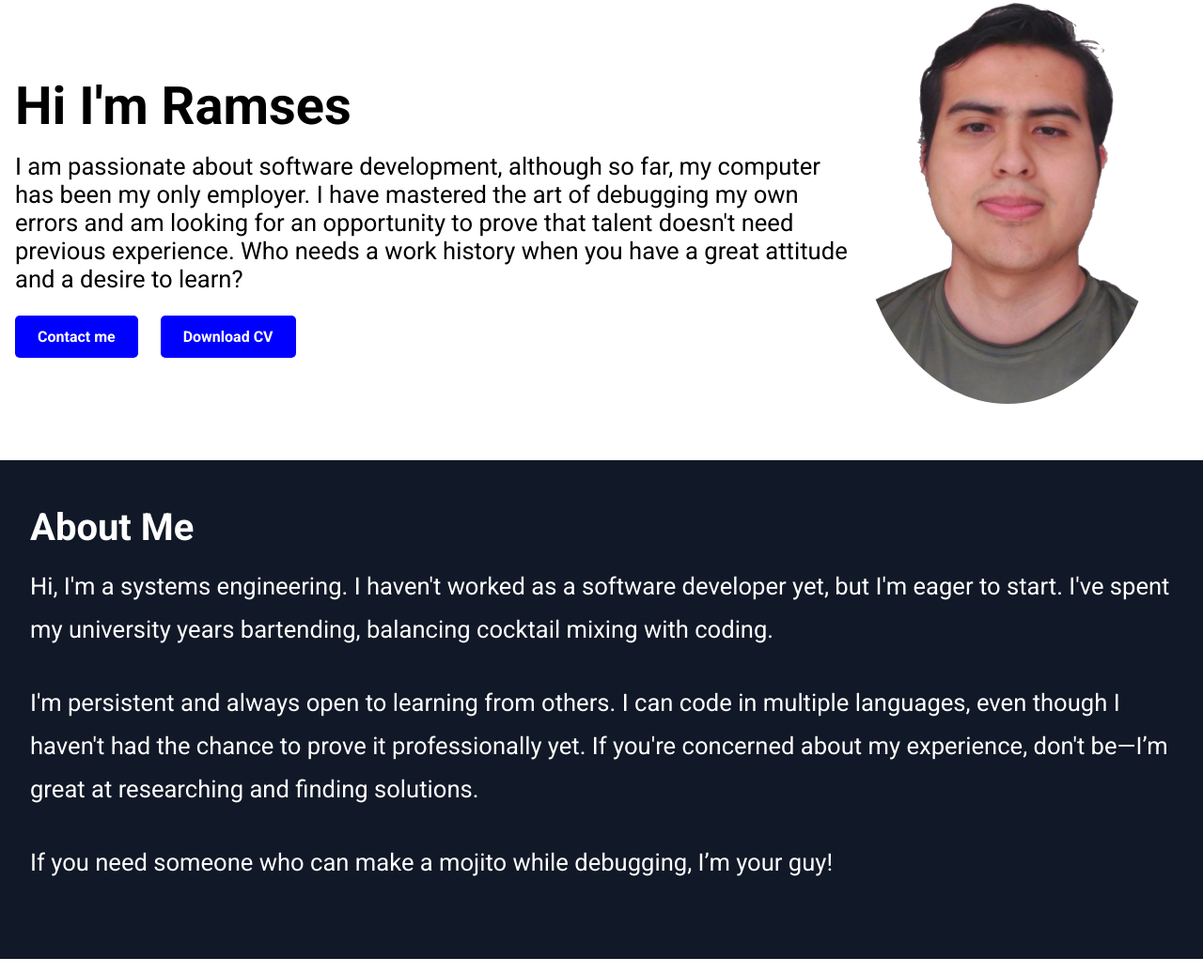
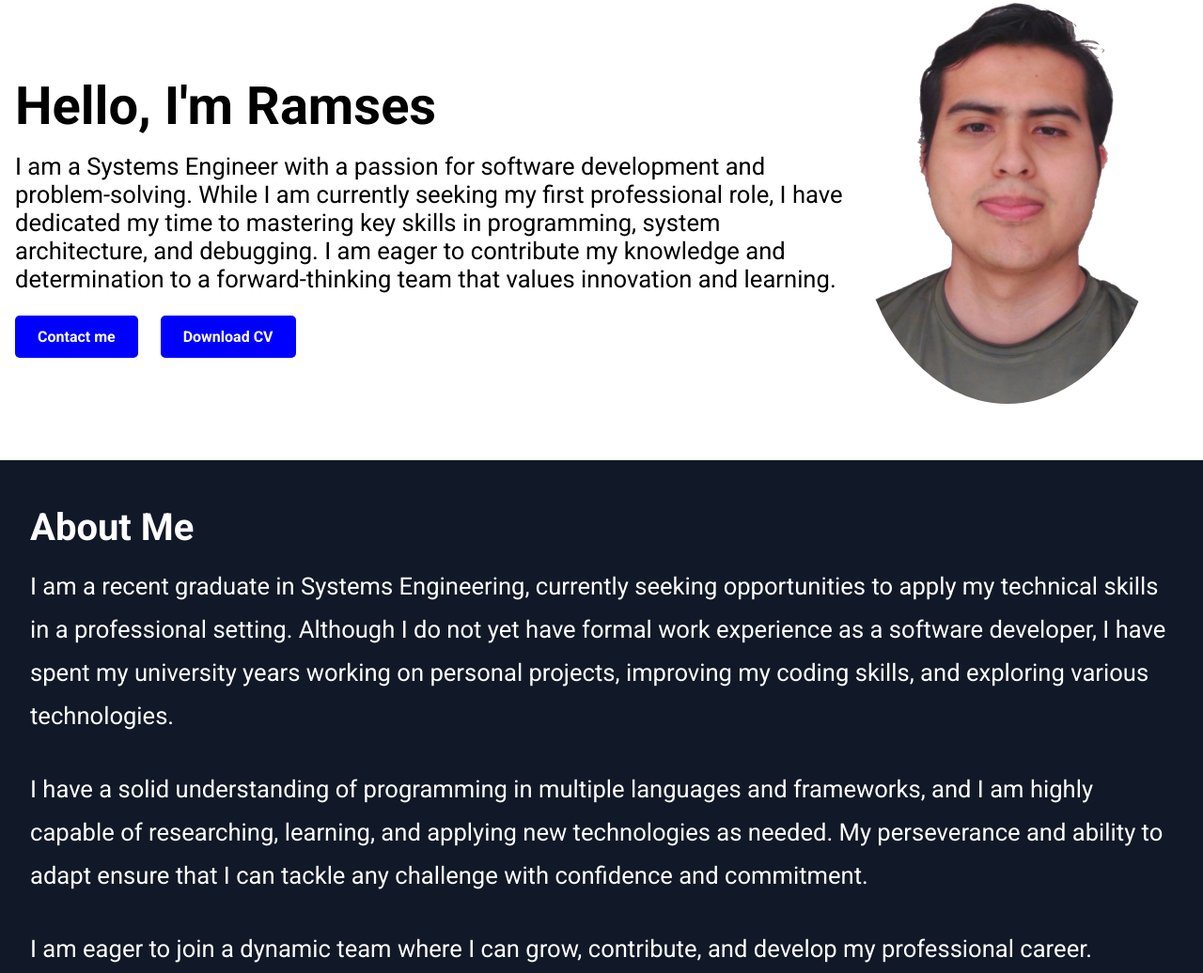
Before and after one commit to happodaikarin/Portfolio, a plain HTML site: page index.html in a window 1280 px wide. Shown: the part 129-1165 px from the top of the page at 94% size. Drawn offline with nearby package versions, Linux system fonts and the light colour scheme.

Commit message:
update description

```diff
--- a/index.html
+++ b/index.html
@@ -57,13 +57,11 @@
             <img src="images/porfile.png" alt="Profile image">
         </div>
 
+
     <div class="container-description-home">
-            <h1>Hi I'm Ramses</h1>
+        <h1>Hello, I'm Ramses</h1>
         <p>
-                I am passionate about software development, although so far, my computer has been my only employer.
-                I have mastered the art of debugging my own errors and am looking for an opportunity to prove that
-                talent doesn't need previous experience. Who needs a work history when you have a great attitude and a
-                desire to learn?
+            I am a Systems Engineer with a passion for software development and problem-solving. While I am currently seeking my first professional role, I have dedicated my time to mastering key skills in programming, system architecture, and debugging. I am eager to contribute my knowledge and determination to a forward-thinking team that values innovation and learning.
         </p>
 
         <div class="home-buttons-container">
@@ -73,28 +71,22 @@
     </div>
 </section>
 
-
-
-
 <section class="aboutme" id="aboutme">
     <h2>About Me</h2>
 
     <div class="aboutme-content">
         <p>
-                Hi, I'm a systems engineering. I haven't worked as a software developer
-                yet, but I'm eager to start. I've spent my university years bartending, balancing cocktail mixing with
-                coding.
+            I am a recent graduate in Systems Engineering, currently seeking opportunities to apply my technical skills in a professional setting. Although I do not yet have formal work experience as a software developer, I have spent my university years working on personal projects, improving my coding skills, and exploring various technologies.
         </p>
         <p>
-                I'm persistent and always open to learning from others. I can code in multiple languages, even though I
-                haven't had the chance to prove it professionally yet. If you're concerned about my experience, don't
-                be—I’m great at researching and finding solutions.
+            I have a solid understanding of programming in multiple languages and frameworks, and I am highly capable of researching, learning, and applying new technologies as needed. My perseverance and ability to adapt ensure that I can tackle any challenge with confidence and commitment.
         </p>
         <p>
-                If you need someone who can make a mojito while debugging, I’m your guy!
+            I am eager to join a dynamic team where I can grow, contribute, and develop my professional career.
         </p>
     </div>
 </section>
+
     <section class="Skills" id="skills">
         <div class="my-skills-title">
             <h2>My Skills</h2>
```
Lines whose indentation alone changed are shown as unchanged.
